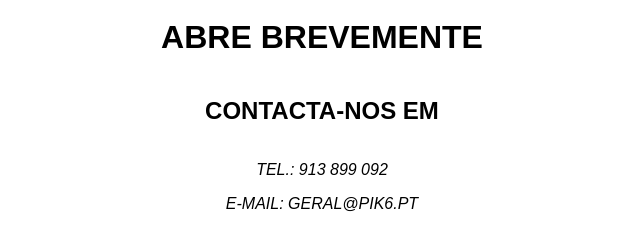
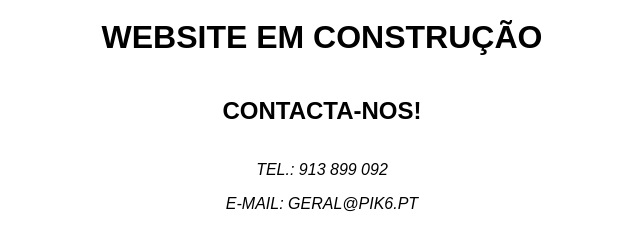
Before and after one commit to pik6/pik6.github.io, a plain HTML site: page index.html in a window 1280 px wide. Shown: the part 420-670 px from the top of the page, without its empty margins (326-966 px from the left). Drawn offline with Linux system fonts and the light colour scheme.

Commit message:
Update index.html

```diff
--- a/index.html
+++ b/index.html
@@ -9,8 +9,8 @@
   <body>
     <div class="inital">
       <img src="https://media-upload.net/uploads/JSziCr2q7LfE.png" alt="pik6 logo" class="logo-img" />
-      <h1>Abre brevemente</h1>
-      <h2>Contacta-nos em</h2>
+      <h1>Website em construção</h1>
+      <h2>Contacta-nos!</h2>
       <address>
         <p>Tel.: 913 899 092</p>
         <p>E-Mail: geral@pik6.pt</p>
```
